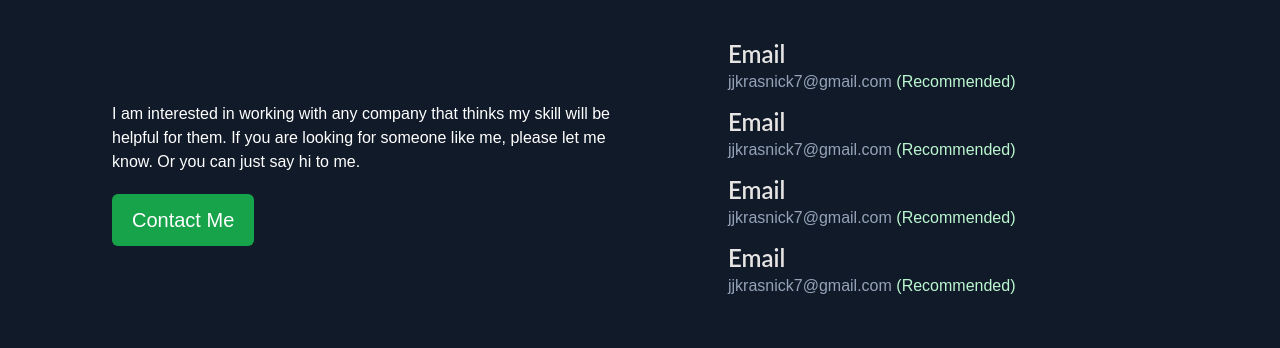
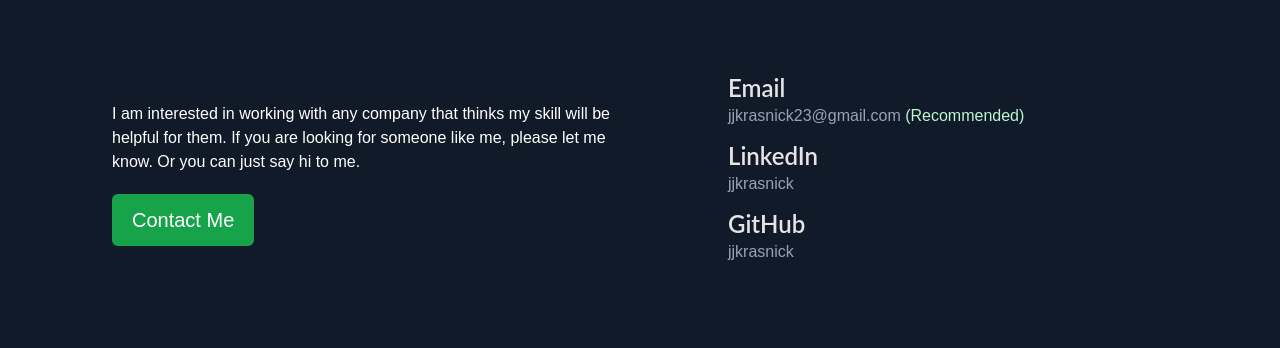
Before and after one commit to NishatFariza/jk-portfolio, a Next.js app: page / in a window 1280 px wide. Shown: the part 1262-1610 px from the top of the page. Built offline with nearby package versions, Linux system fonts and the light colour scheme.

Commit message:
wip:contact

```diff
--- a/src/components/Contact.tsx
+++ b/src/components/Contact.tsx
@@ -17,31 +17,26 @@ const Contact = () => {
         <div className="mb-3">
           <h5 className="text-2xl text-stone-200 font-semibold ">Email</h5>
           <p className="text-slate-400">
-            jjkrasnick7@gmail.com{" "}
+            jjkrasnick23@gmail.com{" "}
             <span className="text-green-200">(Recommended)</span>
           </p>
         </div>
         <div className="mb-3">
-          <h5 className="text-2xl text-stone-200 font-semibold">Email</h5>
-          <p className="text-slate-400">
-            jjkrasnick7@gmail.com{" "}
-            <span className="text-green-200">(Recommended)</span>
-          </p>
+          <h5 className="text-2xl text-stone-200 font-semibold">LinkedIn</h5>
+          <a
+            href="https://www.linkedin.com/in/jjkrasnick/"
+            className="text-slate-400"
+          >
+            jjkrasnick
+          </a>
         </div>
         <div className="mb-3">
-          <h5 className="text-2xl text-stone-200 font-semibold">Email</h5>
-          <p className="text-slate-400">
-            jjkrasnick7@gmail.com{" "}
-            <span className="text-green-200">(Recommended)</span>
-          </p>
+          <h5 className="text-2xl text-stone-200 font-semibold">GitHub</h5>
+          <a href="https://github.com/jjkrasnick" className="text-slate-400">
+            jjkrasnick
+          </a>
         </div>
-        <div className="mb-3">
-          <h5 className="text-2xl text-stone-200 font-semibold">Email</h5>
-          <p className="text-slate-400">
-            jjkrasnick7@gmail.com{" "}
-            <span className="text-green-200">(Recommended)</span>
-          </p>
-        </div>
+
       </div>
     </div>
   );
```
